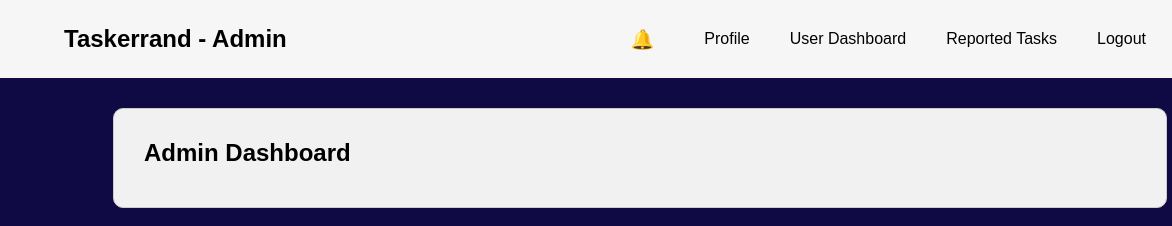
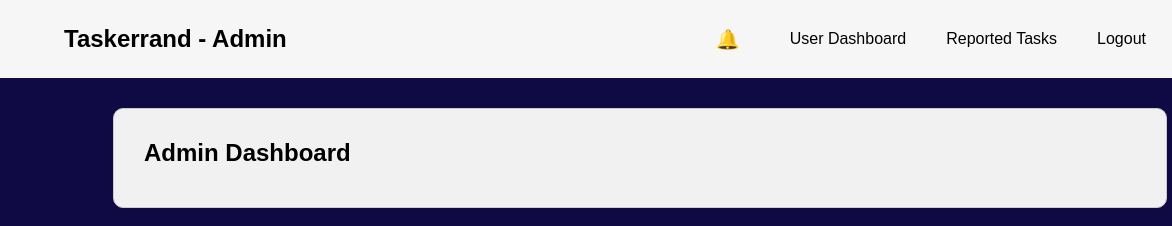
Before and after one commit to Cris-Allen/taskerrand-net, a plain HTML site: page frontend/admin-dashboard.html in a window 1280 px wide. Shown: the top 226 px of the page, 0-1172 px from the left. Drawn offline with Linux system fonts and the light colour scheme; no server answers.

Commit message:
I'm The One Who will decide

```diff
--- a/frontend/admin-dashboard.html
+++ b/frontend/admin-dashboard.html
@@ -31,7 +31,6 @@
                         </div>
                     </div>
                 </li>
-                <li class="header-buttons"><a href="./profile.html">Profile</a></li>
                 <li class="header-buttons"><a href="./dashboard.html">User Dashboard</a></li>
 
                 <li class="header-buttons"><a href="./reported-tasks.html">Reported Tasks</a></li>
```
